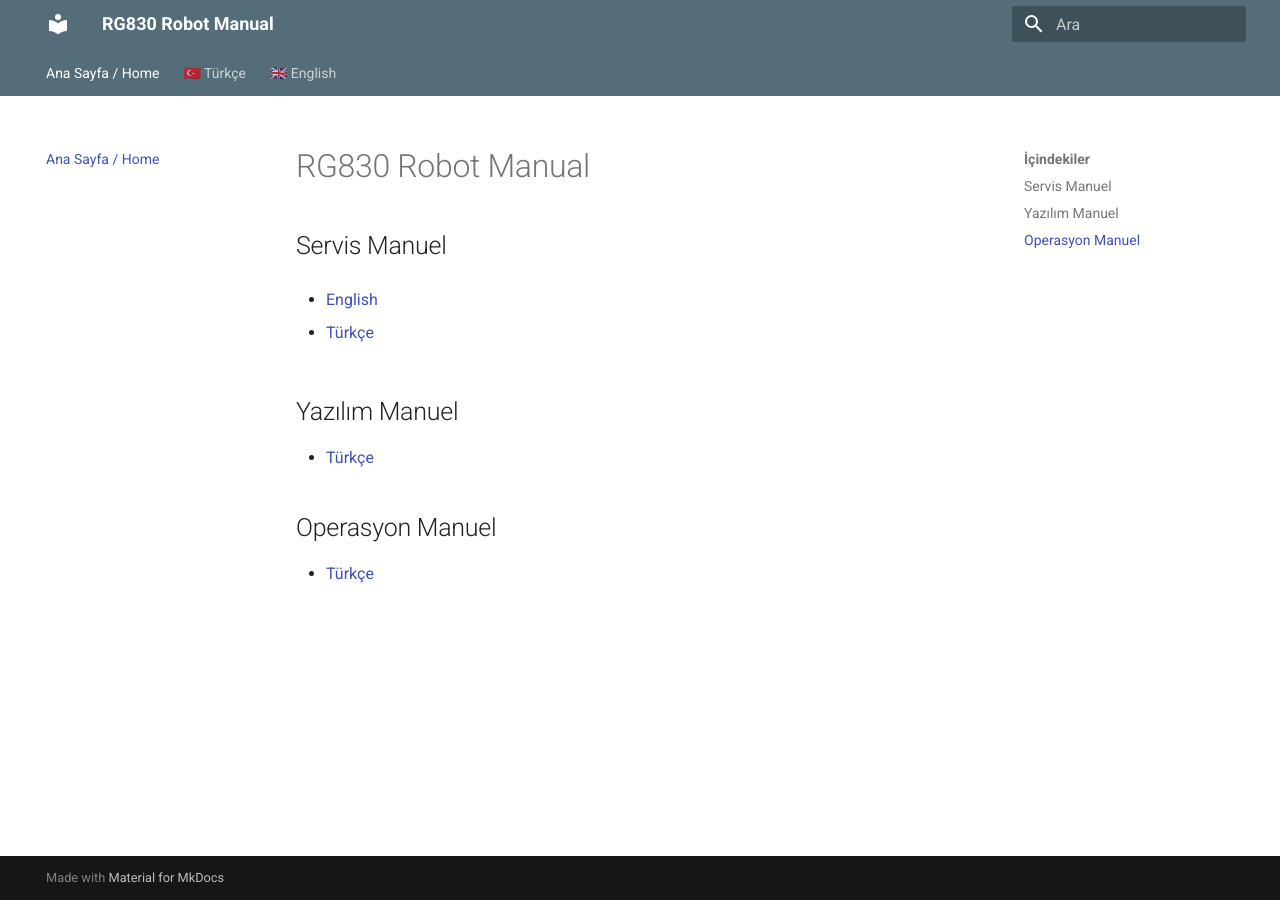
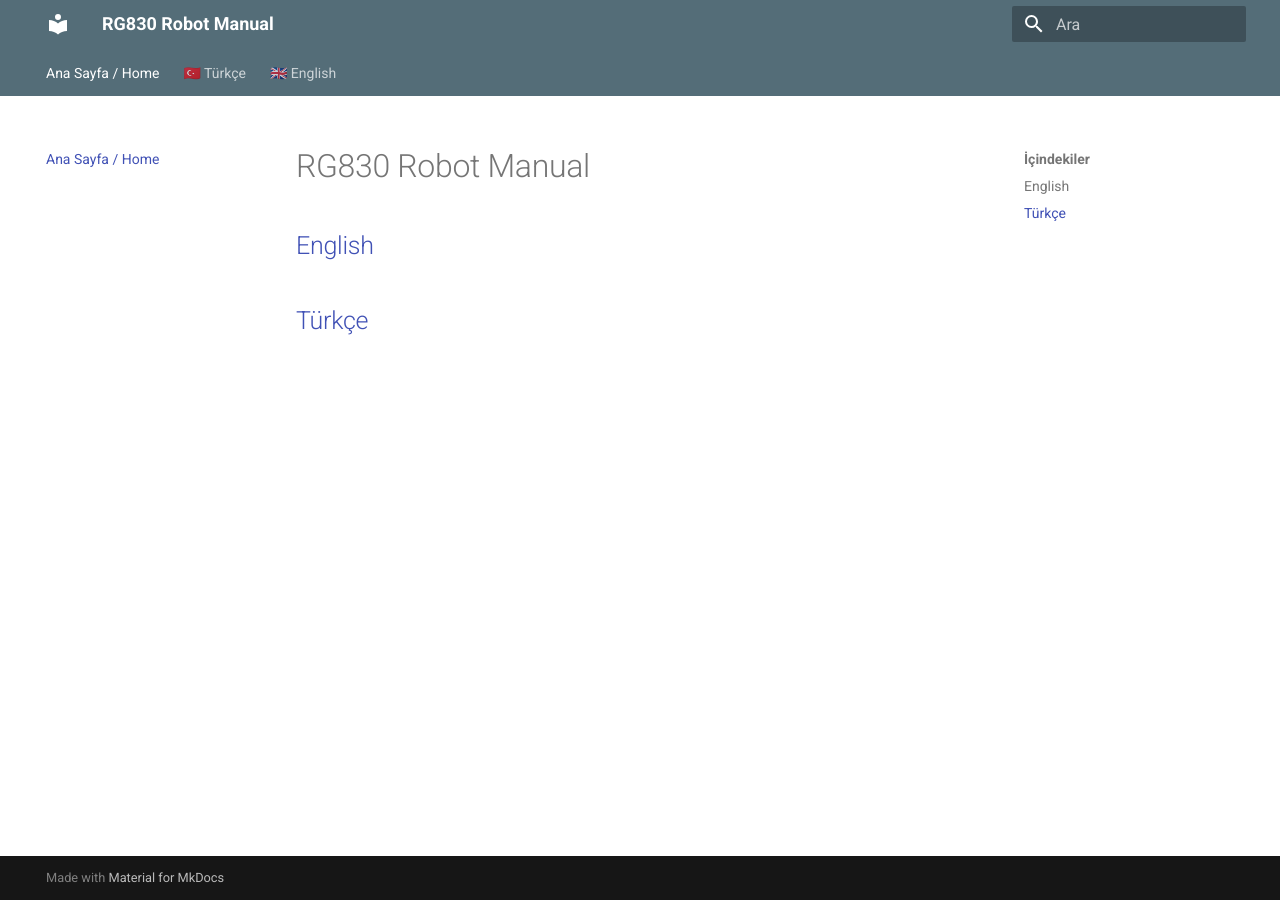
Before and after one commit to hm-info/rg830robot, an MkDocs documentation site: the page built from docs/index.md, in a window 1280 px wide. Built offline with MkDocs 1.6.1 and Material for MkDocs 9.7.7, drawn with Linux system fonts in a browser that asks for light colours.

Commit message:
klavuz güncelleme

```diff
--- a/docs/index.md
+++ b/docs/index.md
@@ -1,15 +1,5 @@
 # RG830 Robot Manual
 
-## Servis Manuel
+## [English](english.md)
 
-* [English](english.md)
-
-* [Türkçe](turkish.md)
-
-## Yazılım Manuel
-
-* [Türkçe](Developer.md)
-
-## Operasyon Manuel
-
-* [Türkçe](operationGuide.md)
+## [Türkçe](turkish.md)
```
